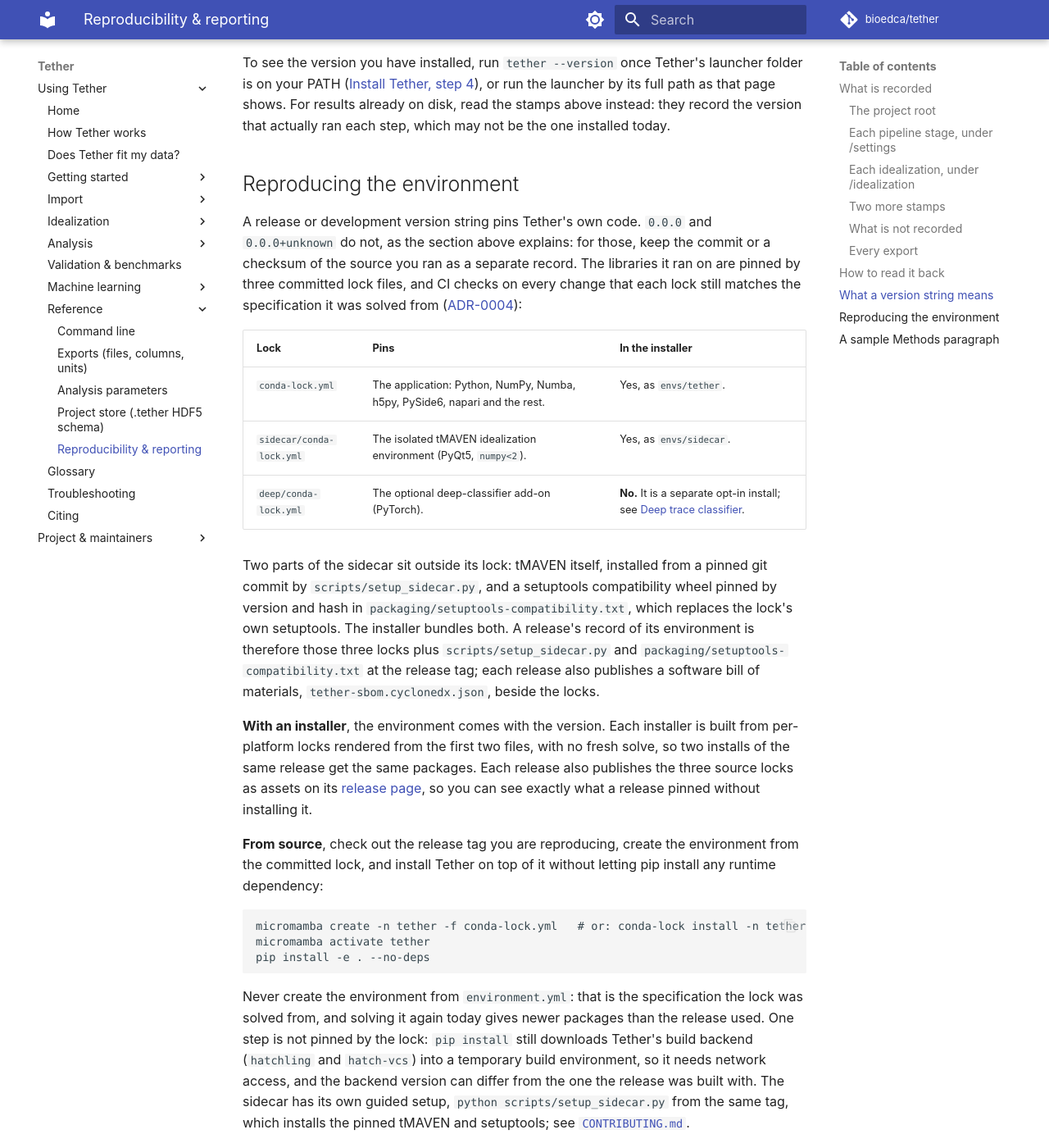
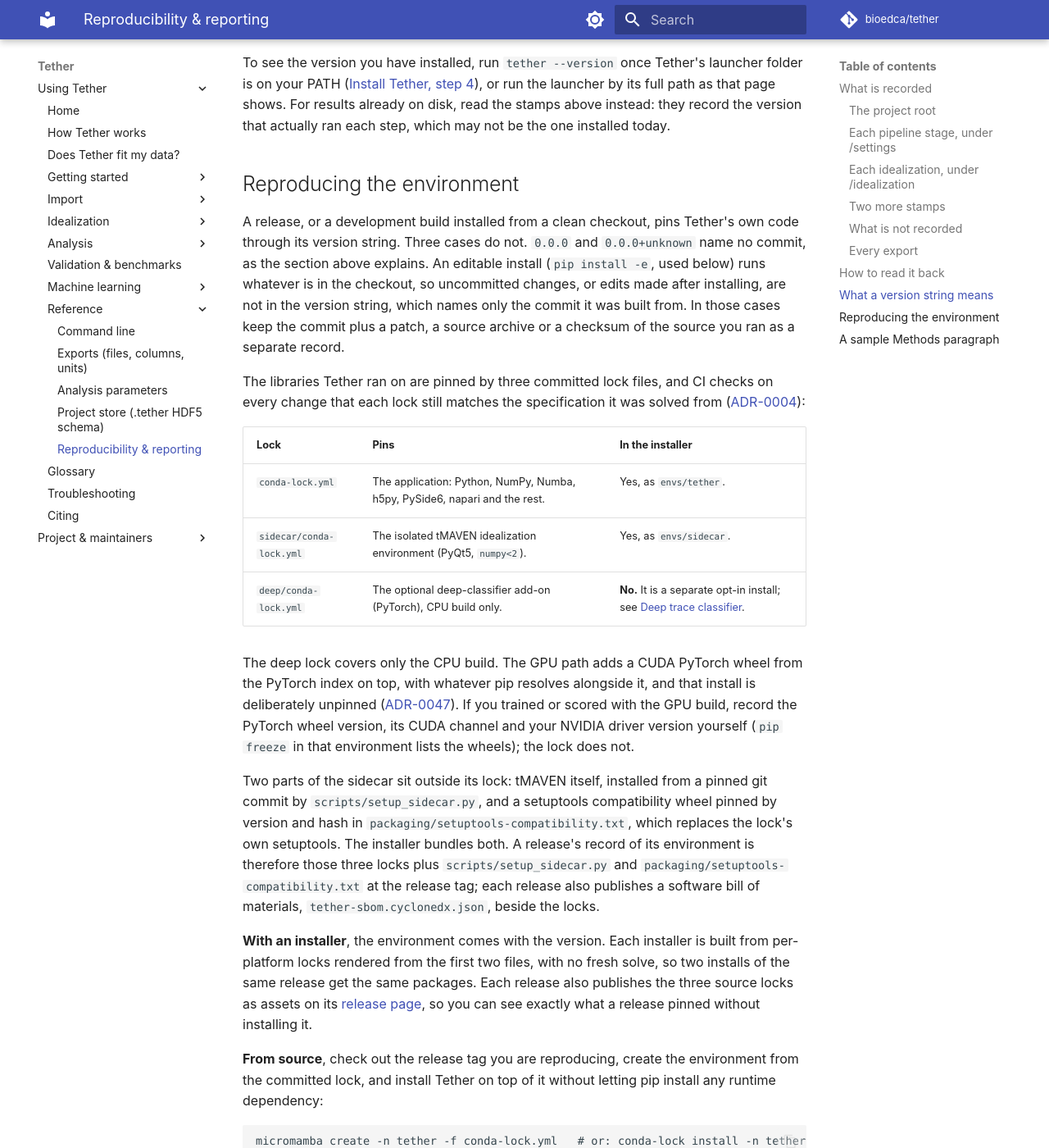
Before and after one commit to bioedca/tether, an MkDocs documentation site: the page built from docs/reproducibility.md, in a window 1280 px wide and 1400 px high, scrolled down 8519 px. Shown: the whole window at 82% size. Built offline with MkDocs 1.6.1 and Material for MkDocs 9.7.7, drawn with Linux system fonts in a browser that asks for light colours; comment, search, counter and statistics services are not loaded; the version menu is left out.

Commit message:
docs(reproducibility): name the editable-install and GPU gaps in the environment record (#175)
An editable install with uncommitted or later edits is not identified by
its version string, and the deep lock pins only the CPU build; the GPU
CUDA wheel is deliberately unpinned (ADR-0047). Say so and say what to
record instead.

```diff
--- a/docs/reproducibility.md
+++ b/docs/reproducibility.md
@@ -334,17 +334,28 @@
 
 ## Reproducing the environment
 
-A release or development version string pins Tether's own code. `0.0.0` and
-`0.0.0+unknown` do not, as the section above explains: for those, keep the commit or a
-checksum of the source you ran as a separate record. The libraries it ran on are pinned by three
-committed lock files, and CI checks on every change that each lock still matches the
+A release, or a development build installed from a clean checkout, pins Tether's own code
+through its version string. Three cases do not. `0.0.0` and `0.0.0+unknown` name no commit,
+as the section above explains. An editable install (`pip install -e`, used below) runs
+whatever is in the checkout, so uncommitted changes, or edits made after installing, are not
+in the version string, which names only the commit it was built from. In those cases keep
+the commit plus a patch, a source archive or a checksum of the source you ran as a separate
+record.
+
+The libraries Tether ran on are pinned by three committed lock files, and CI checks on every change that each lock still matches the
 specification it was solved from ([ADR-0004](adr/0004-pin-and-hold-dual-lock-isolation.md)):
 
 | Lock | Pins | In the installer |
 |---|---|---|
 | `conda-lock.yml` | The application: Python, NumPy, Numba, h5py, PySide6, napari and the rest. | Yes, as `envs/tether`. |
 | `sidecar/conda-lock.yml` | The isolated tMAVEN idealization environment (PyQt5, `numpy<2`). | Yes, as `envs/sidecar`. |
-| `deep/conda-lock.yml` | The optional deep-classifier add-on (PyTorch). | **No.** It is a separate opt-in install; see [Deep trace classifier](ml/deep-classifier.md). |
+| `deep/conda-lock.yml` | The optional deep-classifier add-on (PyTorch), CPU build only. | **No.** It is a separate opt-in install; see [Deep trace classifier](ml/deep-classifier.md). |
+
+The deep lock covers only the CPU build. The GPU path adds a CUDA PyTorch wheel from the
+PyTorch index on top, with whatever pip resolves alongside it, and that install is deliberately unpinned
+([ADR-0047](adr/0047-deep-model-optional-stack-and-dataset.md)). If you trained or scored with the GPU
+build, record the PyTorch wheel version, its CUDA channel and your NVIDIA driver version
+yourself (`pip freeze` in that environment lists the wheels); the lock does not.
 
 Two parts of the sidecar sit outside its lock: tMAVEN itself, installed from a pinned git
 commit by `scripts/setup_sidecar.py`, and a setuptools compatibility wheel pinned by version
```
